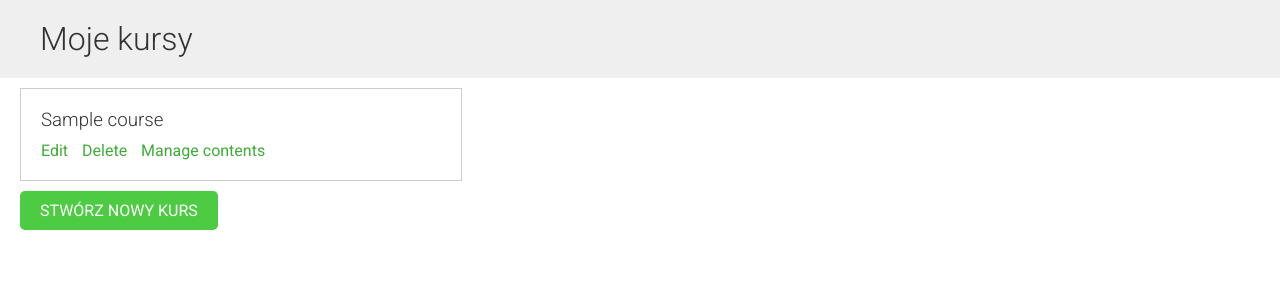
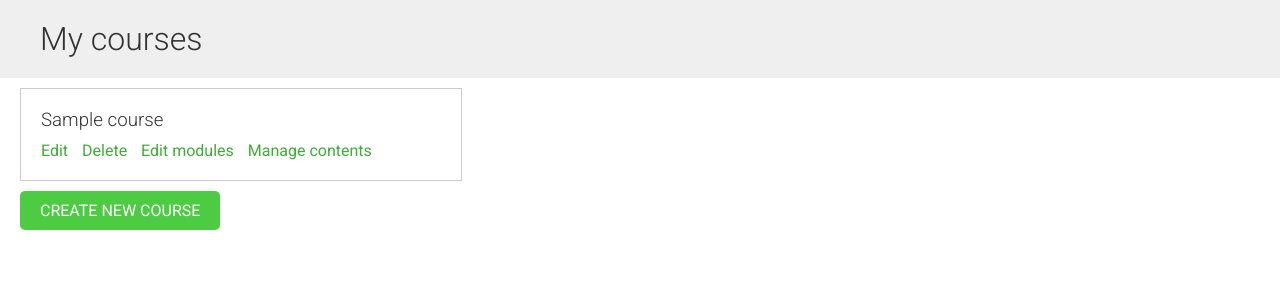
Before and after one commit to Haxxproxx202/E-learning_platform, a Django app: page /course/mine/ in a window 1280 px wide. Shown: the part 54-354 px from the top of the page. Run offline with Django 4.2, Linux system fonts and the light colour scheme; a user stored in the database is signed in; tables that the repository leaves empty hold one stand-in row (values such as "Sample post"); some libraries are stand-ins or nearby versions.

Commit message:
formset for modules

```diff
--- a/backend/courses/templates/courses/manage/course/list.html
+++ b/backend/courses/templates/courses/manage/course/list.html
@@ -1,9 +1,9 @@
 {% extends "base.html" %}
 
-{% block title %}Moje kursy{% endblock %}
+{% block title %}My courses{% endblock %}
 
 {% block content %}
-  <h1>Moje kursy</h1>
+  <h1>My courses</h1>
 
   <div class="module">
     {% for course in object_list %}
@@ -12,7 +12,7 @@
         <p>
           <a href="{% url "courses:course_edit" course.id %}">Edit</a>
           <a href="{% url "courses:course_delete" course.id %}">Delete</a>
-{#          <a href="{% url "courses:course_module_update" course.id %}">Edit modules</a>#}
+          <a href="{% url "courses:course_module_update" course.id %}">Edit modules</a>
           {% if course.modules.count > 0 %}
             <a href="{% url "module_content_list" course.modules.first.id %}">
             Manage contents</a>
@@ -23,7 +23,7 @@
       <p>You haven't created any courses yet.</p>
     {% endfor %}
     <p>
-      <a href="{% url "courses:course_create" %}" class="button">Stwórz nowy kurs</a>
+      <a href="{% url "courses:course_create" %}" class="button">Create new course</a>
     </p>
   </div>
 {% endblock %}
--- a/backend/courses/urls.py
+++ b/backend/courses/urls.py
@@ -1,5 +1,5 @@
 from django.urls import path
-from .views import CourseCreateView, ManageCourseListView, CourseUpdateView, CourseDeleteView
+from .views import CourseCreateView, ManageCourseListView, CourseUpdateView, CourseDeleteView, CourseModuleUpdateView
 
 app_name = 'courses'
 
@@ -8,4 +8,5 @@ urlpatterns = [
     path('create/', CourseCreateView.as_view(), name='course_create'),
     path('<pk>/edit/', CourseUpdateView.as_view(), name='course_edit'),
     path('<pk>/delete/', CourseDeleteView.as_view(), name='course_delete'),
+    path('<pk>/module/', CourseModuleUpdateView.as_view(), name='course_module_update')
 ]
--- a/backend/courses/views.py
+++ b/backend/courses/views.py
@@ -1,9 +1,11 @@
-from django.shortcuts import render
+from django.shortcuts import render, get_object_or_404, redirect
 from .models import Course
 from django.views.generic.list import ListView
 from django.urls import reverse_lazy
 from django.views.generic.edit import CreateView, UpdateView, DeleteView
+from django.views.generic.base import TemplateResponseMixin, View
 from django.contrib.auth.mixins import LoginRequiredMixin, PermissionRequiredMixin
+from .forms import ModuleFormSet
 
 
 # class ManageCourseListView(ListView):
@@ -58,3 +60,28 @@ class CourseDeleteView(PermissionRequiredMixin, OwnerCourseMixin, DeleteView):
     template_name = 'courses/manage/course/delete.html'
     success_url = reverse_lazy('courses:manage_course_list')
     permission_required = 'courses.delete_course'
+
+
+class CourseModuleUpdateView(TemplateResponseMixin, View):
+    template_name = 'courses/manage/module/formset.html'
+    course = None
+
+    def get_formset(self, data=None):
+        return ModuleFormSet(instance=self.course, data=data)
+
+    def dispatch(self, request, pk):
+        self.course = get_object_or_404(Course, id=pk, owner=request.user)
+        return super().dispatch(request, pk)
+
+    def get(self, request, *args, **kwargs):
+        formset = self.get_formset()
+        return self.render_to_response({'course': self.course,
+                                        'formset': formset})
+
+    def post(self, request, *args, **kwargs):
+        formset = self.get_formset(data=request.POST)
+        if formset.is_valid():
+            formset.save()
+            return redirect('manage_course_list')
+        return self.render_to_response({'course': self.course,
+                                        'formset': formset})
```
Also changed, not shown: backend/courses/forms.py (added, +9 -0 lines), backend/courses/templates/courses/manage/module/formset.html (added, +18 -0 lines).
